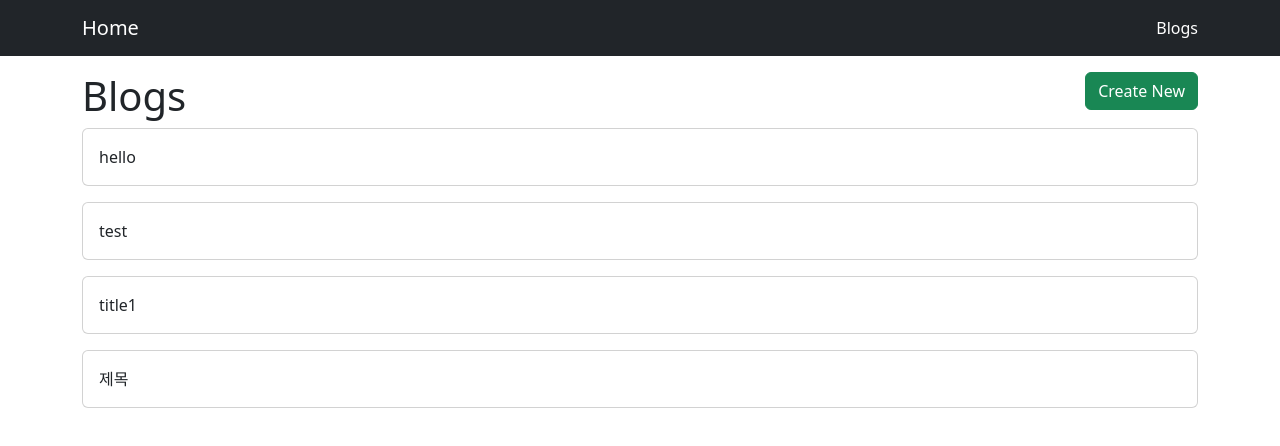
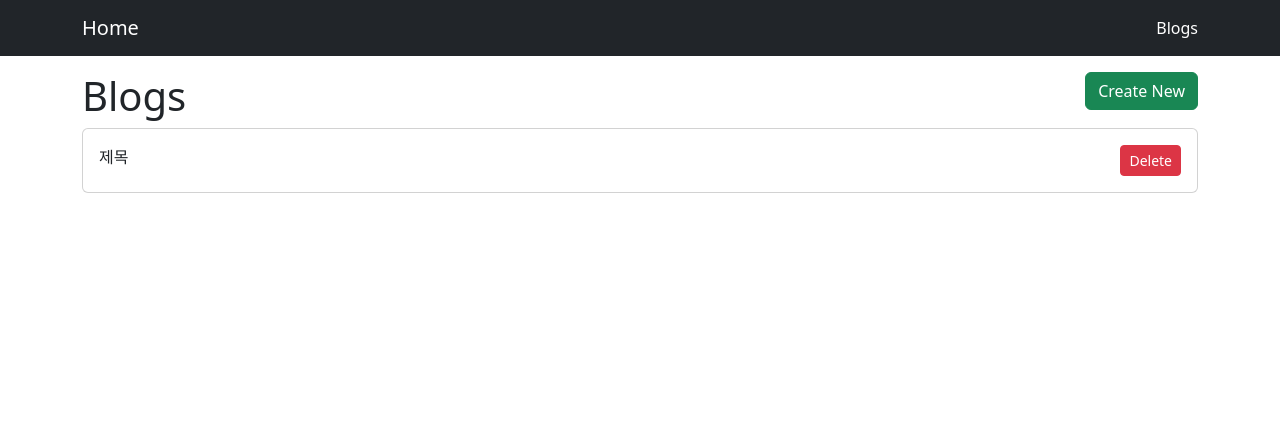
Before and after one commit to EllaSEON/Blog, a React (Create React App) app in the folder react-basic/: page /blogs in a window 1280 px wide. Shown: the top 446 px of the page. Built offline with nearby package versions, Linux system fonts and the light colour scheme; data requests are answered from the project's data file.

Commit message:
<feat> : 블로그 포스트 삭제기능

```diff
--- a/react-basic/db.json
+++ b/react-basic/db.json
@@ -1,24 +1,9 @@
 {
   "posts": [
     {
-      "title": "hello",
-      "body": "body",
-      "id": 1
-    },
-    {
-      "title": "test",
-      "body": "test",
-      "id": 2
-    },
-    {
-      "title": "title1",
-      "body": "body1",
-      "id": 3
-    },
-    {
       "title": "제목",
-      "body": "내용",
-      "id": 4
+      "body": "바디",
+      "id": 6
     }
   ]
 }
--- a/react-basic/src/Pages/ListPage.jsx
+++ b/react-basic/src/Pages/ListPage.jsx
@@ -6,6 +6,8 @@ import { Link, useNavigate } from "react-router-dom";
 const ListPage = () => {
   const navigate = useNavigate();
   const [posts, setPosts] = useState([]);
+
+  // 게시물 보여주기
   const getPosts = () => {
     axios.get("http://localhost:3001/posts").then((res) => {
       setPosts(res.data);
@@ -15,6 +17,17 @@ const ListPage = () => {
   useEffect(() => {
     getPosts();
   }, []);
+
+  // 삭제 버튼
+  const deleteBlog = (e, id) => {
+    e.stopPropagation();
+    axios.delete(`http://localhost:3001/posts/${id}`).then(() => {
+      setPosts((prevPosts) => {
+        return prevPosts.filter((post) => post.id !== id);
+        // 화면에서도 삭제된걸 보여주기 위해서 설정
+      });
+    });
+  };
   return (
     <div>
       <div className="d-flex justify-content-between">
@@ -31,7 +44,14 @@ const ListPage = () => {
             key={post.id}
             title={post.title}
             onClick={() => navigate("/blogs/edit")}
-          ></Card>
+          >
+            <div
+              className="btn btn-danger btn-sm"
+              onClick={(e) => deleteBlog(e, post.id)}
+            >
+              Delete
+            </div>
+          </Card>
         );
       })}
     </div>
```
